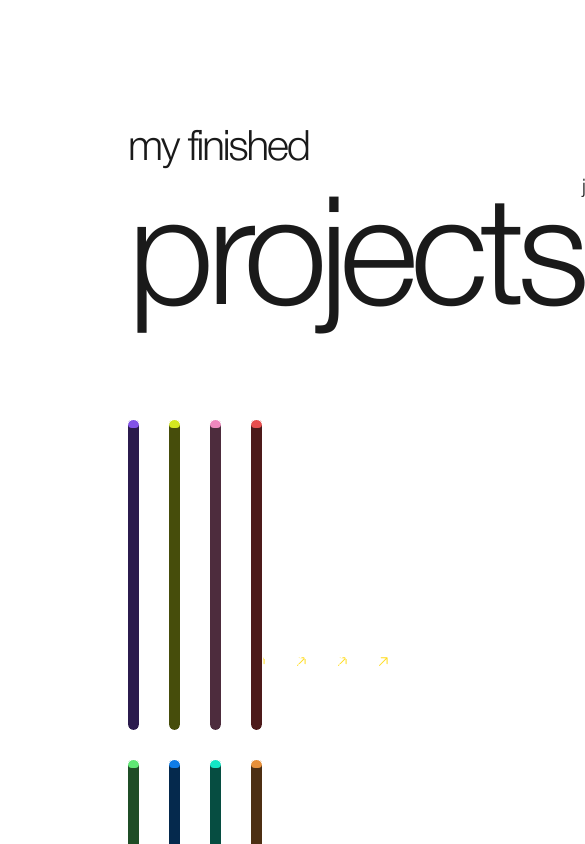
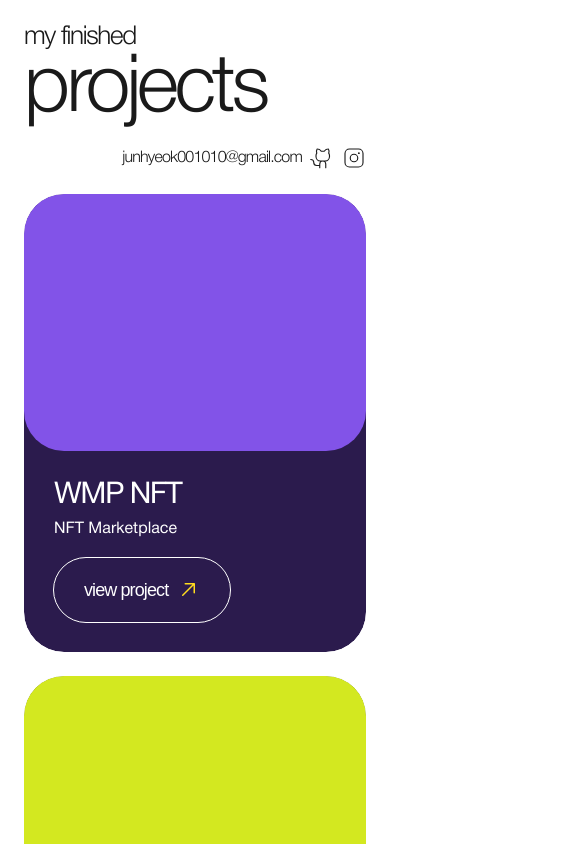
Before and after one commit to JunHyeokShin/hyk-portfolio-front, a Next.js app: page / in a window 390 px wide. Shown: the top 844 px of the page, 585 px wide, since content can reach past the window. Built offline with nearby package versions, Linux system fonts and the light colour scheme.

Commit message:
main page responsive ui

```diff
--- a/src/app/page.module.css
+++ b/src/app/page.module.css
@@ -121,3 +121,124 @@
 .project-button-container {
   padding: 1.25rem 1.875rem 1.875rem;
 }
+
+@media screen and (max-width: 110em) {
+  .wrapper {
+    padding: 6rem;
+  }
+
+  .container {
+    gap: 4rem;
+  }
+
+  .header-left {
+    gap: 1rem;
+  }
+
+  .header-left-pretitle {
+    font-size: 2.125rem;
+  }
+
+  .header-left-title {
+    font-size: 7.5rem;
+  }
+
+  .header-right-icon {
+    font-size: 2.125rem;
+  }
+
+  .header-right-email {
+    font-size: 1.125rem;
+  }
+
+  .content {
+    grid-template-columns: repeat(3, minmax(0, 1fr));
+    gap: 1.5rem;
+  }
+}
+
+@media screen and (max-width: 80em) {
+  .wrapper {
+    padding: 4rem;
+  }
+
+  .container {
+    gap: 3rem;
+  }
+
+  .header-left {
+    gap: 0.75rem;
+  }
+
+  .header-left-pretitle {
+    font-size: 1.625rem;
+  }
+
+  .header-left-title {
+    font-size: 5.625rem;
+  }
+
+  .header-right-icon {
+    font-size: 1.625rem;
+  }
+
+  .header-right-email {
+    font-size: 1rem;
+  }
+
+  .content {
+    grid-template-columns: repeat(2, minmax(0, 1fr));
+    gap: 1.125rem;
+  }
+}
+
+@media screen and (max-width: 50em) {
+  .wrapper {
+    padding: 2rem;
+  }
+
+  .container {
+    gap: 2rem;
+  }
+
+  .header-left {
+    gap: 0;
+  }
+
+  .header-left-title {
+    font-size: 5rem;
+  }
+
+  .header-right-icon {
+    font-size: 1.5rem;
+  }
+
+  .content {
+    grid-template-columns: repeat(1, minmax(0, 1fr));
+    gap: 2rem;
+  }
+}
+
+@media screen and (max-width: 35em) {
+  .wrapper {
+    padding: 1.5rem;
+  }
+
+  .container {
+    gap: 1.5rem;
+  }
+
+  .header {
+    flex-direction: column;
+    gap: 1rem;
+  }
+
+  .header-right {
+    flex-direction: row-reverse;
+    align-items: center;
+  }
+
+  .content {
+    gap: 1.5rem;
+  }
+}
```
Also changed, not shown: 1 other file (tests, documents, lock files or other folders).
